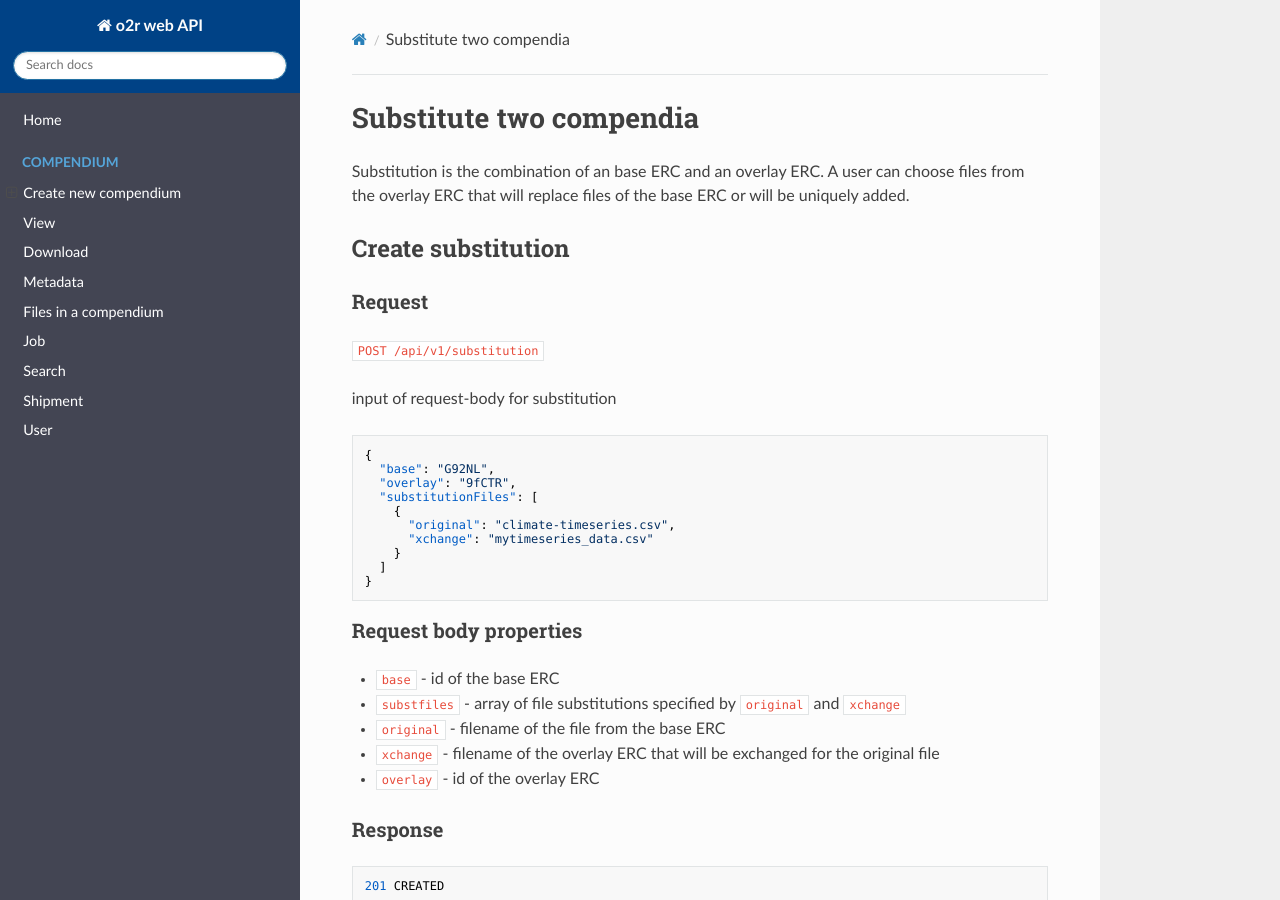
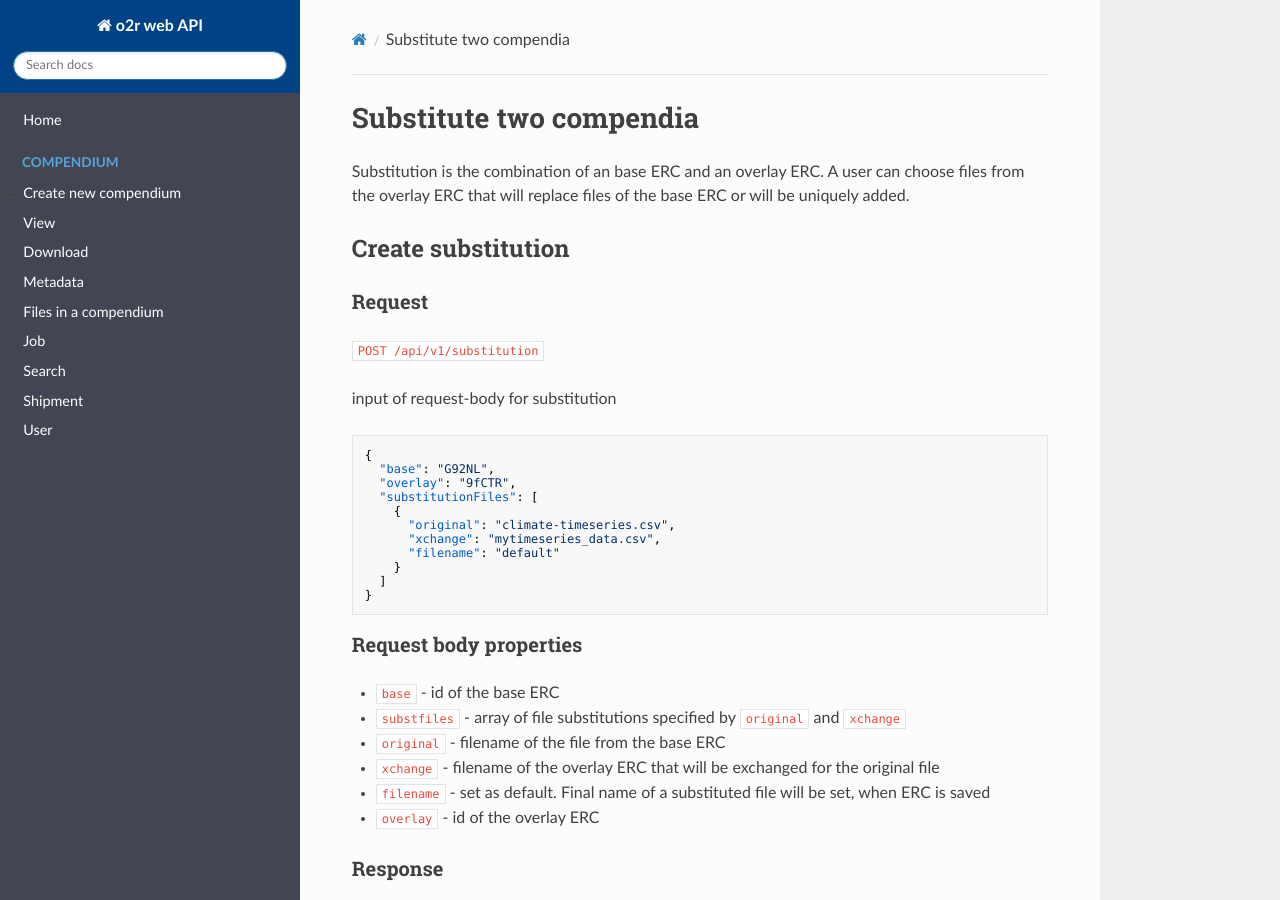
Before and after one commit to o2r-project/api, an MkDocs documentation site: the page built from docs/compendium/substitute.md, in a window 1280 px wide and 900 px high. Built offline with MkDocs 1.6.1, drawn with Linux system fonts in a browser that asks for light colours; nearby versions of some CDN libraries; old or Windows-style settings are respelled for this version of MkDocs; some of the changed text lies outside the part shown.

Commit message:
add filename to substFiles
filename will be the final name of a substituted file

```diff
--- a/docs/compendium/substitute.md
+++ b/docs/compendium/substitute.md
@@ -18,7 +18,8 @@ input of request-body for substitution
   "substitutionFiles": [
     {
       "original": "climate-timeseries.csv",
-      "xchange": "mytimeseries_data.csv"
+      "xchange": "mytimeseries_data.csv",
+      "filename": "default"
     }
   ]
 }
@@ -30,6 +31,7 @@ input of request-body for substitution
 - `substfiles` - array of file substitutions specified by `original` and `xchange`
   - `original` - filename of the file from the base ERC
   - `xchange` - filename of the overlay ERC that will be exchanged for the original file
+  - `filename` - set as default. Final name of a substituted file will be set, when ERC is saved
 - `overlay` - id of the overlay ERC
 
 ### Response
@@ -103,7 +105,8 @@ additional metadata of a substituted ERC
           "substitutionFiles": [
             {
               "original": "climate-timeseries.csv",
-              "xchange": "mytimeseries_data.csv"
+              "xchange": "mytimeseries_data.csv",
+              "filename": "climate-timeseries.csv"
             }
           ]
       },
```
